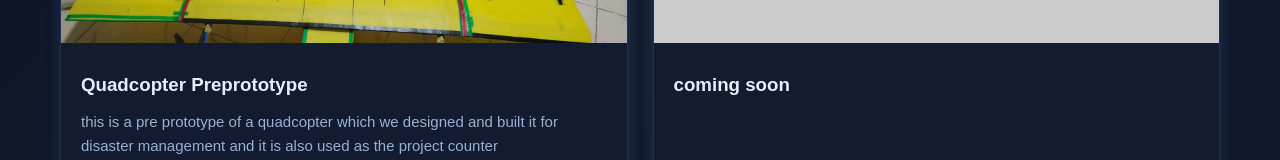
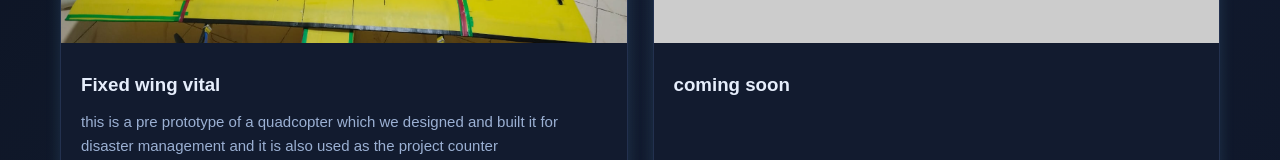
Before and after one commit to ionaerospaceindia/ionaerospace, a plain HTML site: page project.html in a window 1280 px wide. Shown: the part 447-607 px from the top of the page. Drawn offline with Linux system fonts and the light colour scheme; placeholder pictures from the web are drawn by us; files whose address does not match are found by name.

Commit message:
Update project.html

```diff
--- a/project.html
+++ b/project.html
@@ -244,7 +244,7 @@
         <div class="project-card">
           <img src="image/IMG-20250921-WA0044.jpg" alt="Project 1">
           <div class="project-content">
-            <h3>Quadcopter Preprototype </h3>
+            <h3>Fixed wing vital  </h3>
             <p>this is a pre prototype of a quadcopter which we designed and built it for disaster management and it is also used as the project counter </p>
             <a class="btn" onclick="openModal('Quadcopter Preprototype','image/IMG-20250921-WA0044.jpg','This picture depicts the image of the quadcopter we made as our first project.')">View Project </a>
           </div>
```
